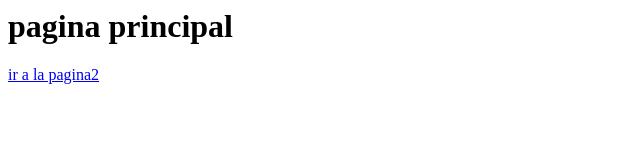
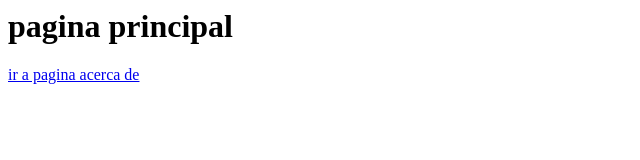
Before and after one commit to cris69-hub/github.io, a plain HTML site: page index.html in a window 1280 px wide. Shown: the full height of the page, 0-640 px from the left. Drawn offline with Linux system fonts and the light colour scheme.

Commit message:
Update index.html

```diff
--- a/index.html
+++ b/index.html
@@ -5,6 +5,6 @@
   </cabeza>
   <cuerpo>
     <h1>pagina principal</h1>
-    <a href="pagina2.html2">ir a la pagina2</a>
+    <a href="pagina/acerca_de.html">ir a pagina acerca de</a>
   </cuerpo>
 </html>
```
